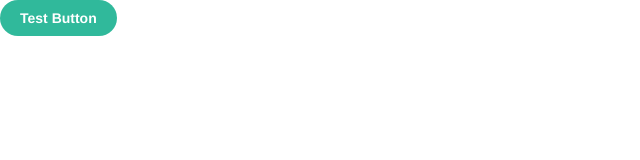
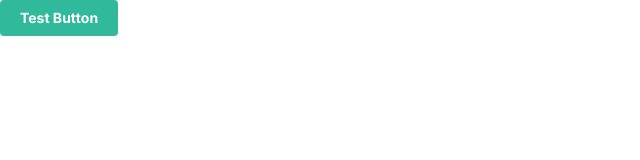
Before and after one commit to squad-luminum/sb-design-system-demo, a React (Create React App) app: page / in a window 1280 px wide. Shown: the top 160 px of the page, without its empty margins (0-640 px from the left). Built offline with nearby package versions, Linux system fonts and the light colour scheme.

Commit message:
fix: make button more accurate

```diff
--- a/src/App.css
+++ b/src/App.css
@@ -1,6 +1,4 @@
-@import url('./styles/luminum-light.theme.css');
-@import url('./styles/luminum-dark.theme.css');
-@import url('./styles/bluestar-light.theme.css');
+@import url('./styles/root.css');
 
 .App {
   text-align: center;
--- a/src/Button/button.css
+++ b/src/Button/button.css
@@ -1,11 +1,12 @@
 .storybook-button {
-  font-family: 'Nunito Sans', 'Helvetica Neue', Helvetica, Arial, sans-serif;
-  font-weight: 700;
   border: 0;
-  border-radius: 3em;
+  font-family: inherit;
   cursor: pointer;
   display: inline-block;
   line-height: 1;
+  font-size: 14px;
+  border-radius: 4px;
+  padding: 8px;
 }
 .storybook-button--primary {
   color: white;
--- /dev/null
+++ b/src/styles/root.css
@@ -0,0 +1,13 @@
+@import url('./luminum-light.theme.css');
+@import url('./luminum-dark.theme.css');
+@import url('./bluestar-light.theme.css');
+
+@import url('https://fonts.googleapis.com/css2?family=Inter:wght@700&display=swap');
+
+body {
+    font-family: 'Inter', sans-serif;
+}
+
+.root {
+    font-family: 'Inter', sans-serif;
+}
```
Also changed, not shown: 1 other file (tests, documents, lock files or other folders).
